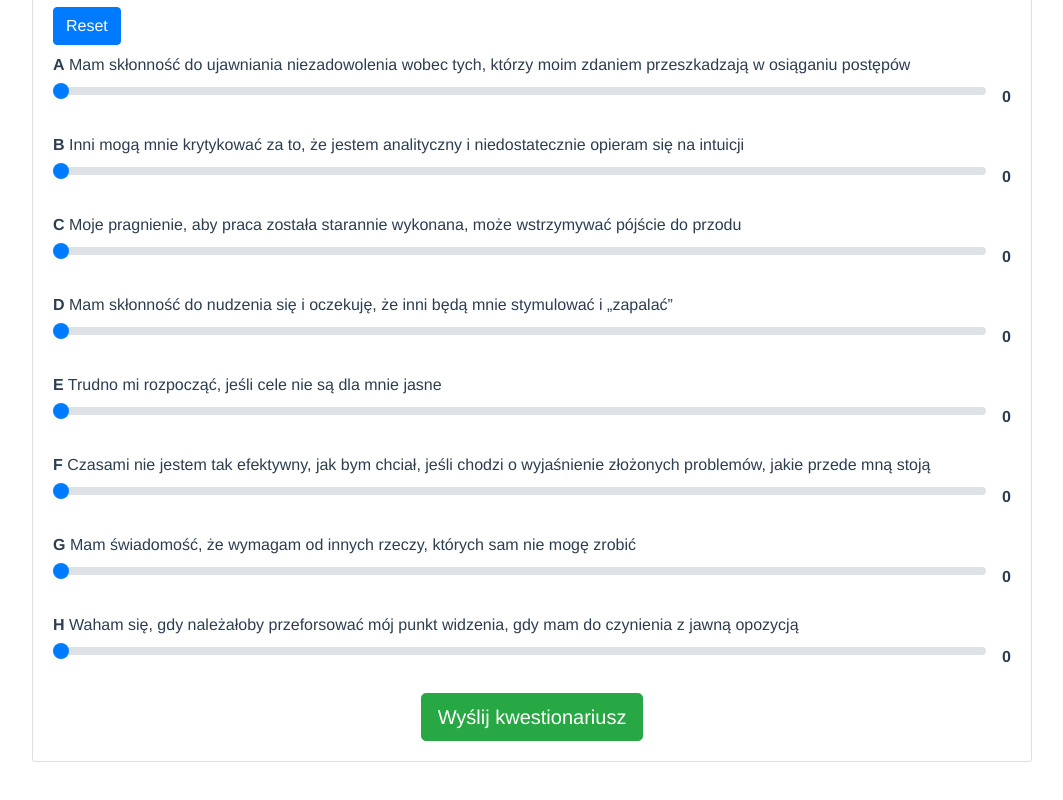
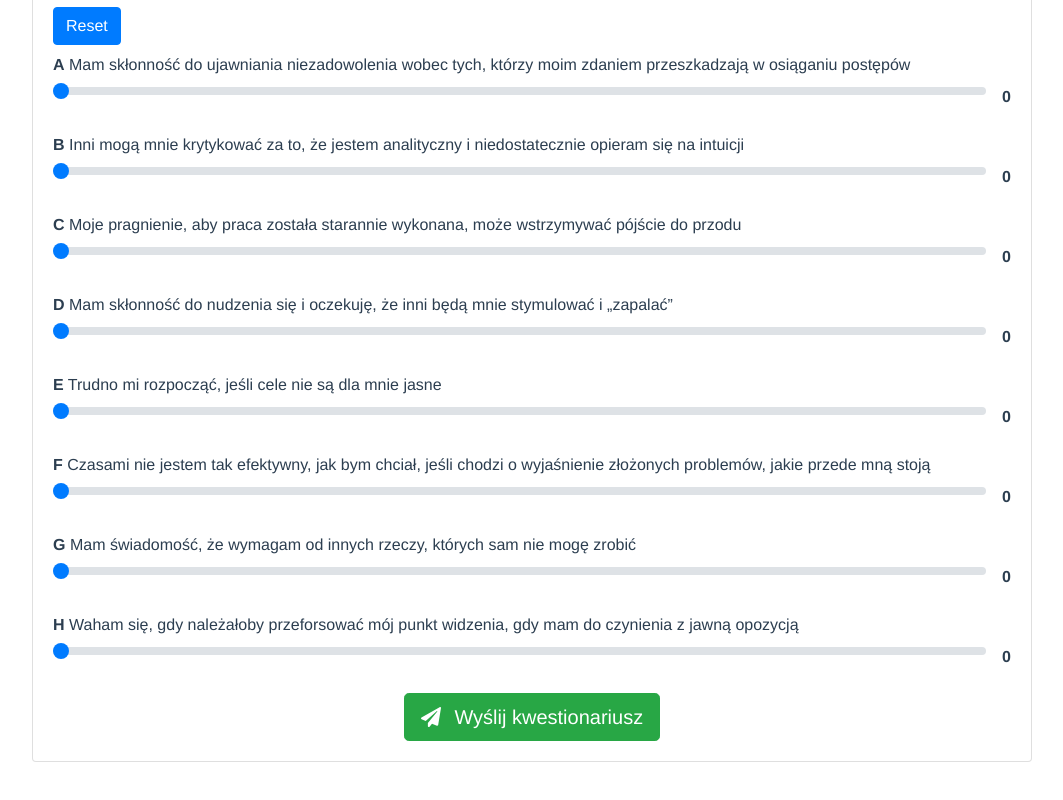
Before and after one commit to christopher-dabrowski/kwestionariusz-rol-zespolowych, a Vue app: page / in a window 1280 px wide. Shown: the part 5317-6117 px from the top of the page, without its empty margins (108-1171 px from the left). Built offline with nearby package versions, Linux system fonts and the light colour scheme.

Commit message:
Add send icon

```diff
--- a/src/App.vue
+++ b/src/App.vue
@@ -19,9 +19,10 @@
       </div>
 
       <footer>
-        <b-button variant="success" size="lg" @click="saveResults"
-          >Wyślij kwestionariusz</b-button
-        >
+        <b-button variant="success" size="lg" @click="saveResults">
+          <font-awesome-icon class="mr-2" icon="paper-plane" />
+          Wyślij kwestionariusz
+        </b-button>
       </footer>
     </b-card>
   </div>
```
